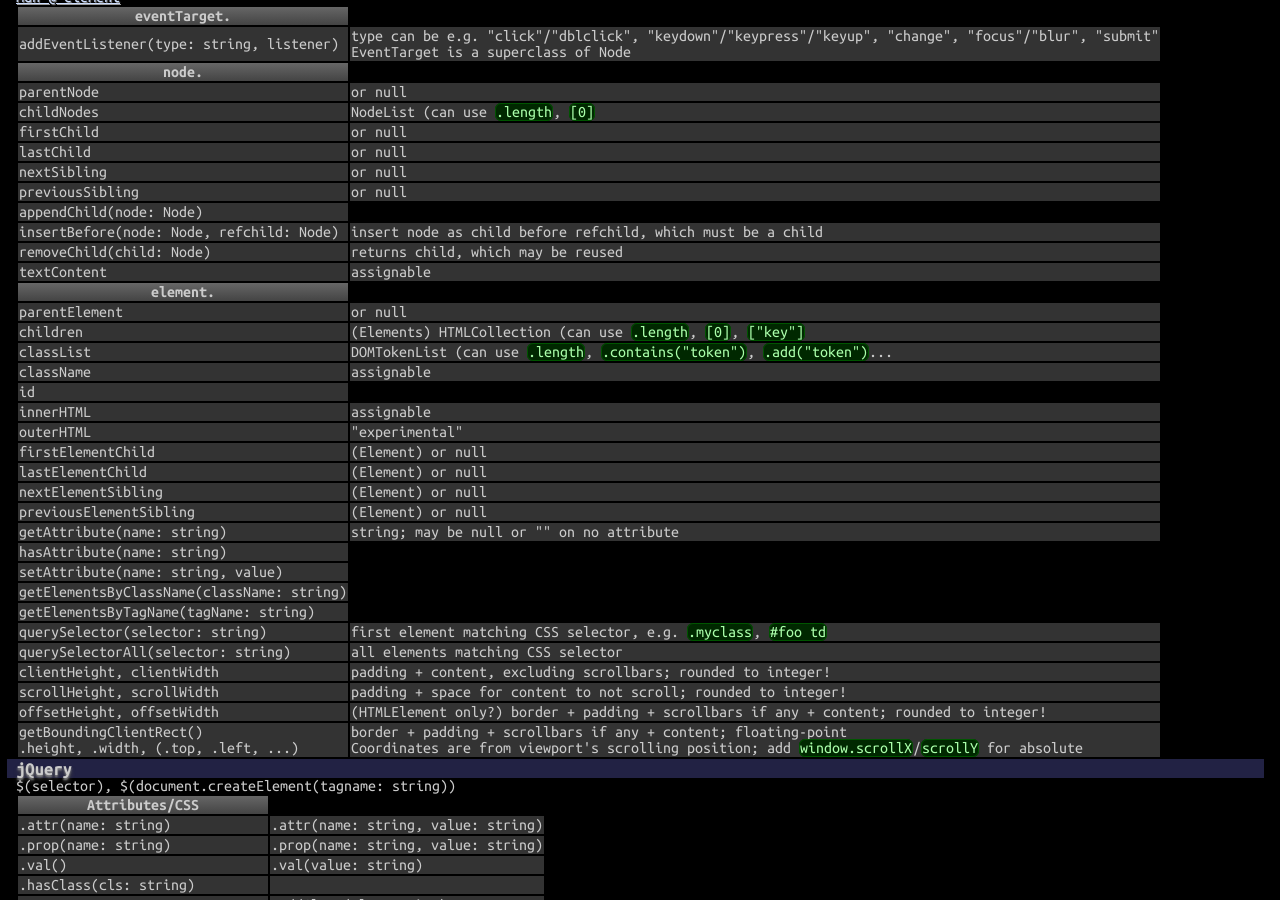
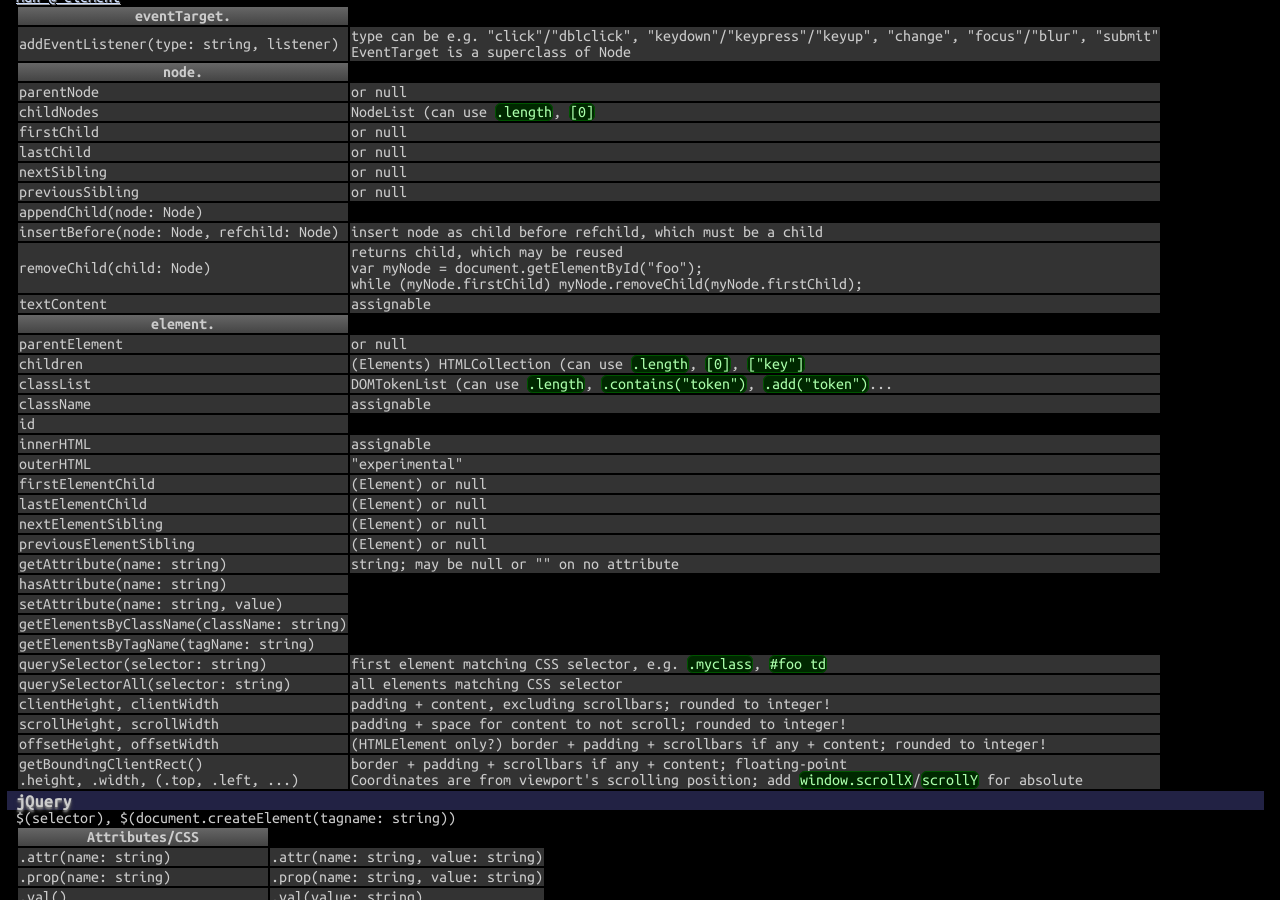
Before and after one commit to betaveros/cs, a Jekyll site: the page built from index.html, in a window 1280 px wide and 900 px high, scrolled down 15990 px. Built offline with Jekyll 4.4.1, drawn with Linux system fonts in a browser that asks for light colours.

Commit message:
removeChild

```diff
--- a/_includes/web.html
+++ b/_includes/web.html
@@ -287,7 +287,8 @@
 	<tr><td>previousSibling</td><td>or null</td></tr>
 	<tr><td>appendChild(node: Node)</td></tr>
 	<tr><td>insertBefore(node: Node, refchild: Node)</td><td>insert node as child before refchild, which must be a child</td></tr>
-	<tr><td>removeChild(child: Node)</td><td>returns child, which may be reused</td></tr>
+	<tr><td>removeChild(child: Node)</td><td>returns child, which may be reused<br/>var myNode = document.getElementById("foo");<br/>while (myNode.firstChild) myNode.removeChild(myNode.firstChild);
+		</td></tr>
 	<tr><td>textContent</td><td>assignable</td></tr>
 	<tr><th>element.</th></tr>
 	<tr><td>parentElement</td><td>or null</td></tr>
```
